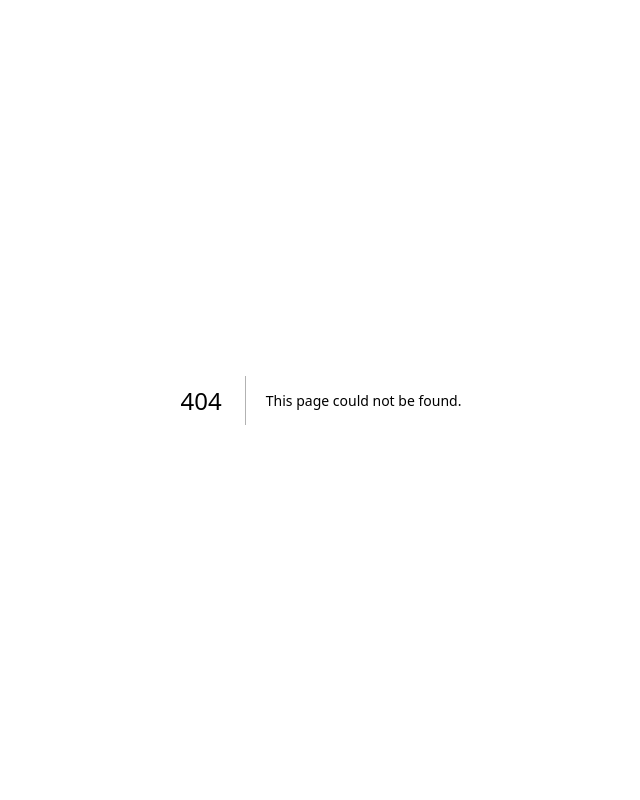
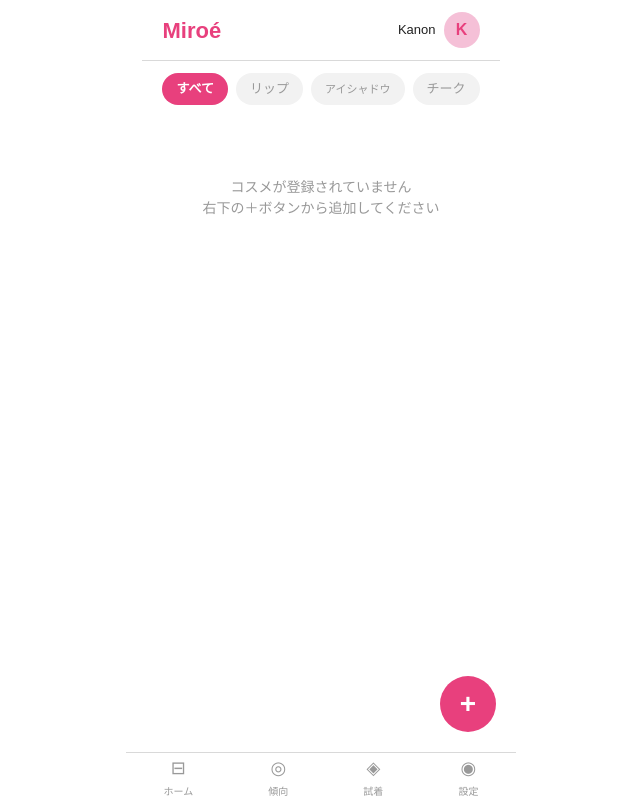
Before and after one commit to kanon261/Miroe, a Next.js app in the folder frontend/: page /home in a window 1280 px wide. Before the commit this address had no page. Shown: the whole page, without its empty margins (319-959 px from the left). Built offline with nearby package versions, Linux system fonts and the light colour scheme.

Commit message:
feat: implement home page UI

```diff
--- /dev/null
+++ b/frontend/app/home/page.tsx
@@ -0,0 +1,144 @@
+"use client";
+
+import { useState } from "react";
+import { useRouter } from "next/navigation";
+
+const categories = ["すべて", "リップ", "アイシャドウ", "チーク"];
+
+const categoryMap: { [key: string]: string } = {
+  すべて: "",
+  リップ: "lip",
+  アイシャドウ: "eye",
+  チーク: "cheek",
+};
+
+const statusColors: { [key: string]: string } = {
+  owned: "#e8407d",
+  wishlist: "#9966cc",
+  tried: "#33b280",
+};
+
+const statusLabels: { [key: string]: string } = {
+  owned: "持ってる",
+  wishlist: "欲しい",
+  tried: "試した",
+};
+
+const categoryLabels: { [key: string]: string } = {
+  lip: "リップ",
+  eye: "アイシャドウ",
+  cheek: "チーク",
+};
+
+type Cosmetic = {
+  id: number;
+  name: string;
+  brand: string;
+  category: string;
+  color_code: string;
+  status: string;
+};
+
+export default function HomePage() {
+  const router = useRouter();
+  const [selectedCategory, setSelectedCategory] = useState("すべて");
+  const [cosmetics, setCosmetics] = useState<Cosmetic[]>([]);
+
+  const filtered = cosmetics.filter((c) => {
+    if (selectedCategory === "すべて") return true;
+    return c.category === categoryMap[selectedCategory];
+  });
+
+  return (
+    <div style={{ minHeight: "100vh", backgroundColor: "#fff", display: "flex", flexDirection: "column", maxWidth: "390px", margin: "0 auto" }}>
+
+      {/* ヘッダー */}
+      <div style={{ display: "flex", alignItems: "center", justifyContent: "space-between", padding: "12px 20px", borderBottom: "1px solid #d9d9d9" }}>
+        <h1 style={{ fontSize: "22px", fontWeight: "bold", color: "#e8407d", margin: 0 }}>Miroé</h1>
+        <div style={{ display: "flex", alignItems: "center", gap: "8px" }}>
+          <span style={{ fontSize: "13px", fontWeight: "500", color: "#212121" }}>Kanon</span>
+          <div style={{ width: "36px", height: "36px", borderRadius: "50%", backgroundColor: "#f5c0d7", display: "flex", alignItems: "center", justifyContent: "center" }}>
+            <span style={{ fontSize: "16px", fontWeight: "bold", color: "#e8407d" }}>K</span>
+          </div>
+        </div>
+      </div>
+
+      {/* カテゴリタブ */}
+      <div style={{ display: "flex", gap: "8px", padding: "12px 20px" }}>
+        {categories.map((cat) => (
+          <button
+            key={cat}
+            onClick={() => setSelectedCategory(cat)}
+            style={{
+              height: "32px",
+              padding: "0 14px",
+              borderRadius: "16px",
+              border: "none",
+              backgroundColor: selectedCategory === cat ? "#e8407d" : "#f2f2f2",
+              color: selectedCategory === cat ? "#fff" : "#999",
+              fontSize: cat === "アイシャドウ" ? "11px" : "13px",
+              fontWeight: selectedCategory === cat ? "bold" : "normal",
+              cursor: "pointer",
+            }}
+          >
+            {cat}
+          </button>
+        ))}
+      </div>
+
+      {/* コスメ一覧 */}
+      <div style={{ flex: 1, padding: "0 20px", overflowY: "auto", paddingBottom: "80px" }}>
+        {filtered.length === 0 ? (
+          <div style={{ textAlign: "center", marginTop: "60px", color: "#999", fontSize: "14px" }}>
+            <p>コスメが登録されていません</p>
+            <p>右下の＋ボタンから追加してください</p>
+          </div>
+        ) : (
+          filtered.map((cosmetic) => (
+            <div
+              key={cosmetic.id}
+              onClick={() => router.push(`/cosmetics/${cosmetic.id}`)}
+              style={{ display: "flex", alignItems: "center", border: "1px solid #d9d9d9", borderRadius: "16px", padding: "16px", marginBottom: "12px", cursor: "pointer", backgroundColor: "#fff" }}
+            >
+              {/* カラーサークル */}
+              <div style={{ width: "70px", height: "70px", borderRadius: "50%", backgroundColor: cosmetic.color_code || "#f2f2f2", flexShrink: 0 }} />
+
+              {/* コスメ情報 */}
+              <div style={{ marginLeft: "16px" }}>
+                <p style={{ fontSize: "15px", fontWeight: "bold", color: "#212121", margin: "0 0 4px 0" }}>{cosmetic.name}</p>
+                <p style={{ fontSize: "12px", color: "#999", margin: "0 0 8px 0" }}>{cosmetic.brand}</p>
+                <div style={{ display: "flex", gap: "8px" }}>
+                  <span style={{ height: "28px", padding: "0 10px", borderRadius: "14px", backgroundColor: statusColors[cosmetic.status], color: "#fff", fontSize: "12px", fontWeight: "500", display: "flex", alignItems: "center" }}>
+                    {statusLabels[cosmetic.status]}
+                  </span>
+                  <span style={{ height: "28px", padding: "0 10px", borderRadius: "14px", backgroundColor: "#f2f2f2", color: "#999", fontSize: "12px", fontWeight: "500", display: "flex", alignItems: "center" }}>
+                    {categoryLabels[cosmetic.category]}
+                  </span>
+                </div>
+              </div>
+            </div>
+          ))
+        )}
+      </div>
+
+      {/* 追加ボタン */}
+      <button
+        onClick={() => alert("コスメ登録モーダルを開く（後で実装）")}
+        style={{ position: "fixed", bottom: "68px", right: "calc(50% - 195px + 20px)", width: "56px", height: "56px", borderRadius: "28px", backgroundColor: "#e8407d", border: "none", color: "#fff", fontSize: "28px", fontWeight: "bold", cursor: "pointer", display: "flex", alignItems: "center", justifyContent: "center" }}
+      >
+        +
+      </button>
+
+      {/* ナビバー */}
+      <div style={{ position: "fixed", bottom: 0, left: "50%", transform: "translateX(-50%)", width: "390px", height: "48px", backgroundColor: "#fff", borderTop: "1px solid #d9d9d9", display: "flex", alignItems: "center", justifyContent: "space-around" }}>
+        {[{ icon: "⊟", label: "ホーム", path: "/home" }, { icon: "◎", label: "傾向", path: "/trends" }, { icon: "◈", label: "試着", path: "/" }, { icon: "◉", label: "設定", path: "/" }].map((item) => (
+          <button key={item.label} onClick={() => router.push(item.path)} style={{ background: "none", border: "none", cursor: "pointer", display: "flex", flexDirection: "column", alignItems: "center", gap: "2px" }}>
+            <span style={{ fontSize: "18px", color: "#999" }}>{item.icon}</span>
+            <span style={{ fontSize: "10px", color: "#999" }}>{item.label}</span>
+          </button>
+        ))}
+      </div>
+
+    </div>
+  );
+}
```
